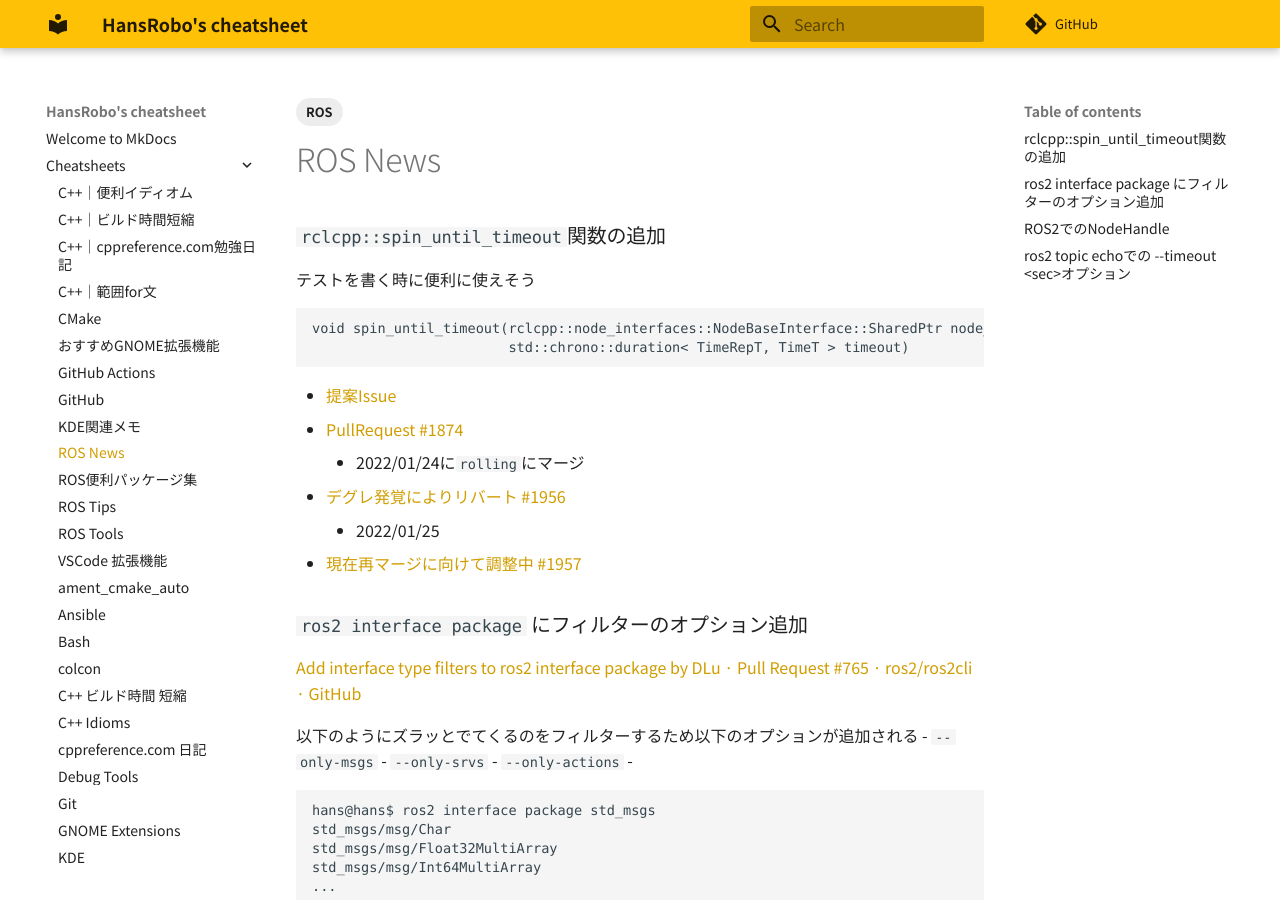
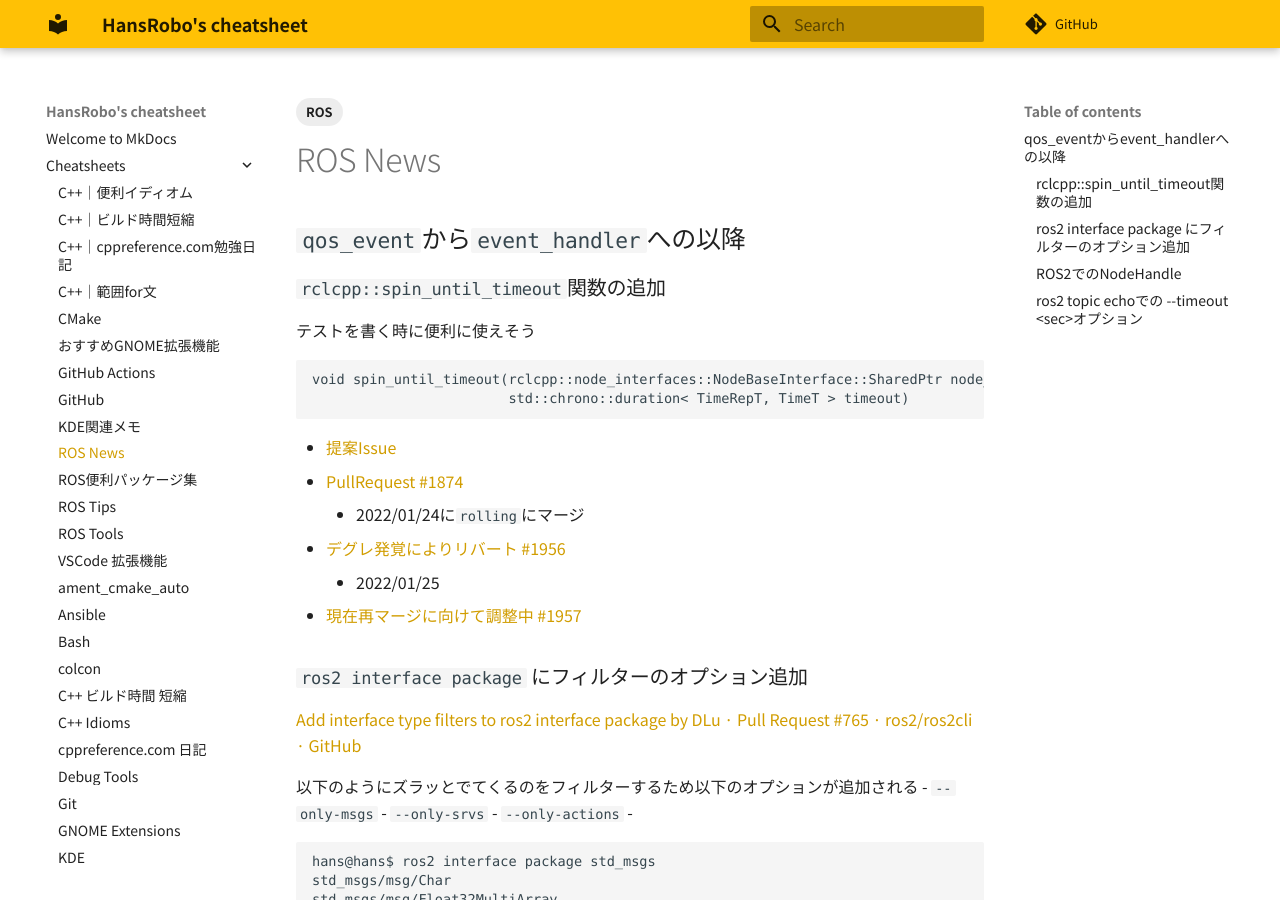
Before and after one commit to HansRobo/mycheatsheet_mkdocs, an MkDocs documentation site: the page built from docs/cheatsheets/ROS News.md, in a window 1280 px wide and 900 px high. Built offline with MkDocs 1.6.1 and Material for MkDocs 9.7.7, drawn with Linux system fonts in a browser that asks for light colours; some web fonts are replaced; comment, search, counter and statistics services are not loaded.

Commit message:
🔄 synced local 'docs/cheatsheets' with remote 'cheatsheets'

```diff
--- a/docs/cheatsheets/ROS News.md
+++ b/docs/cheatsheets/ROS News.md
@@ -8,6 +8,10 @@ updated: 2023-01-20
 weight: -10
 intro: ROS News
 ---
+
+## `qos_event`から`event_handler`への以降
+
+
 
 ### `rclcpp::spin_until_timeout`関数の追加
 
```
